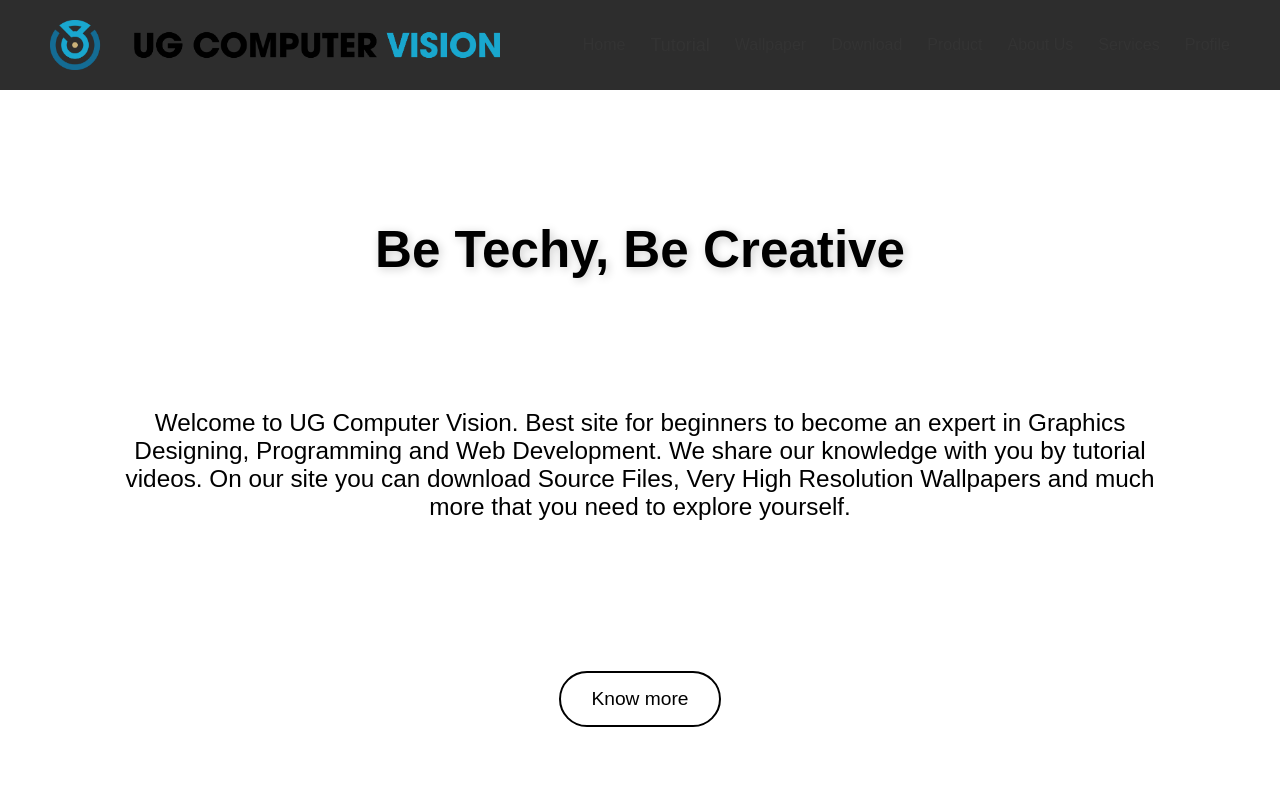
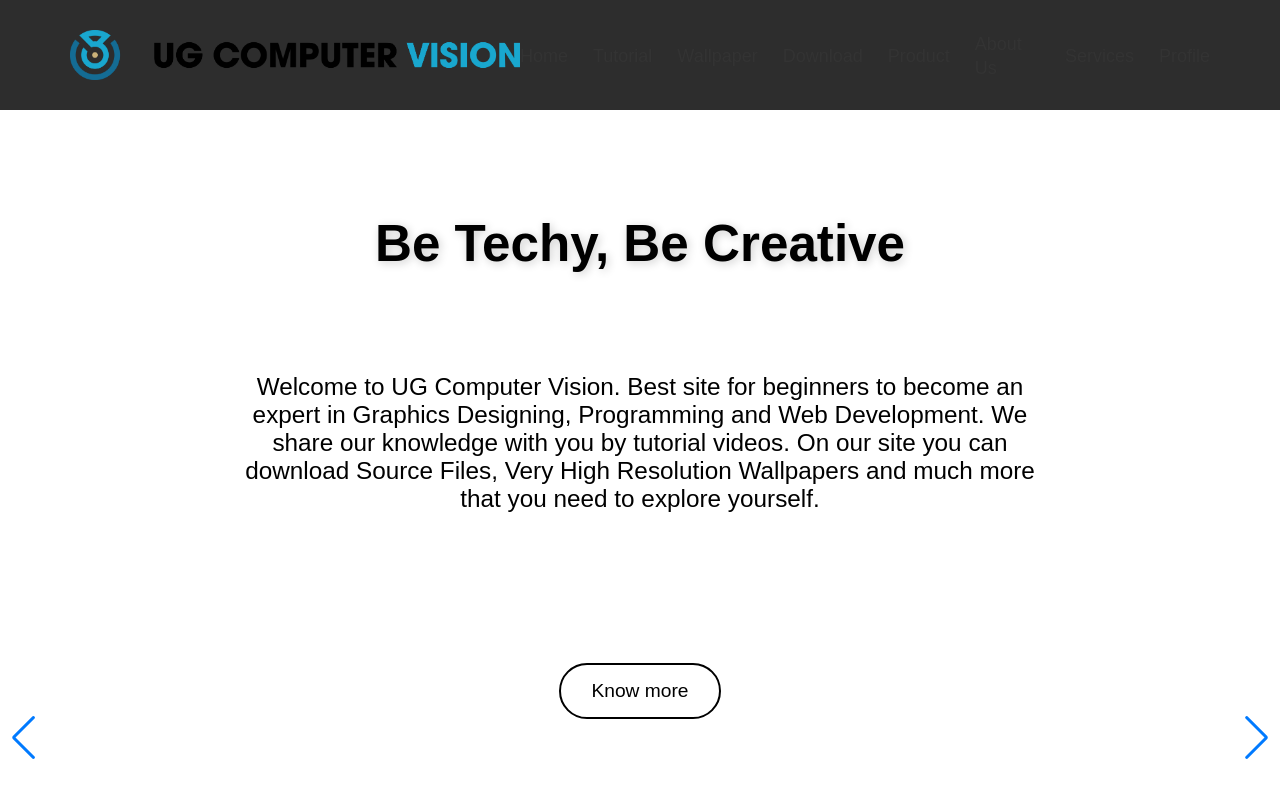
Before and after one commit to Reyanabid123/ugcomputer-vision, a plain HTML site: page index.html in a window 1280 px wide. Drawn offline with nearby package versions, Linux system fonts and the light colour scheme.

Commit message:
dont kone and write about this change

```diff
--- a/css/style.css
+++ b/css/style.css
@@ -35,7 +35,7 @@ body {
 
 /* Navbar Styles */
 .navbar {
-  padding: 20px 50px;
+  padding: 30px 70px;
   display: flex;
   align-items: center;
   justify-content: space-between;
@@ -63,7 +63,8 @@ body {
 }
 
 .navbar ul li {
-  position: relative;
+  font-size: 1.6vw;
+  font-weight: 500;
 }
 
 .navbar ul a {
@@ -81,7 +82,7 @@ body {
   height: 2px;
   bottom: -5px;
   left: 0;
-  background-color: #007bff;
+  background-color: #000000;
   transition: width 0.3s ease;
 }
 
@@ -92,7 +93,7 @@ body {
 /* Page Section Styles */
 .page1 {
   height: 90vh;
-  padding: 120px 90px;
+  padding: 90px 230px;
   text-align: center;
   /* background: linear-gradient(135deg, #72EDF2 10%, #5151E5 100%); */
   color: rgb(0, 0, 0);
@@ -100,7 +101,6 @@ body {
 
 .page1 h1 {
   font-size: 4vw;
-  margin-bottom: 30px;
   font-weight: 700;
   font-family: "Quicksand", sans-serif;
   text-shadow: 2px 2px 10px rgba(0, 0, 0, 0.2);
--- a/index.html
+++ b/index.html
@@ -18,16 +18,18 @@
             <div class="cuser"></div>
             <div class="navbar" data-scroll>
                 <img src="img/banner.webp" alt="Banner">
+
                 <ul>
-                    <li>Home</li>
-                    <li><a href="#">Tutorial</a></li>
-                    <li>Wallpaper</li>
-                    <li>Download</li>
-                    <li>Product</li>
-                    <li>About Us</li>
-                    <li>Services</li>
-                    <li>Profile</li>
+                    <li><a href="[Home URL]">Home</a></li>
+                    <li><a href="[Tutorial URL]">Tutorial</a></li>
+                    <li><a href="[Wallpaper URL]">Wallpaper</a></li>
+                    <li><a href="[Download URL]">Download</a></li>
+                    <li><a href="[Product URL]">Product</a></li>
+                    <li><a href="[About Us URL]">About Us</a></li>
+                    <li><a href="[Services URL]">Services</a></li>
+                    <li><a href="[Profile URL]">Profile</a></li>
                 </ul>
+
             </div>
 
             <div class="page1" data-scroll data-scroll-speed="2">
@@ -75,7 +77,7 @@
 
             <div class="page3 swiper-container" data-scroll>
                 <h1>Recent Blog Posts</h1>
-                <div class="swiper-wrapper">
+                <!-- <div class="swiper-wrapper">
                     <div class="swiper-slide"><img
                             src="https://c4.wallpaperflare.com/wallpaper/974/565/254/windows-11-windows-10-minimalism-hd-wallpaper-preview.jpg"
                             alt="Blog Post 1"></div>
@@ -88,7 +90,7 @@
                     <div class="swiper-slide"><img
                             src="https://images.pexels.com/photos/640781/pexels-photo-640781.jpeg?cs=srgb&dl=pexels-eberhard-grossgasteiger-640781.jpg&fm=jpg"
                             alt="Blog Post 4"></div>
-                </div>
+                </div> -->
                 <!-- Swiper Pagination -->
                 <div class="swiper-pagination"></div>
                 <!-- Swiper Navigation -->
```
